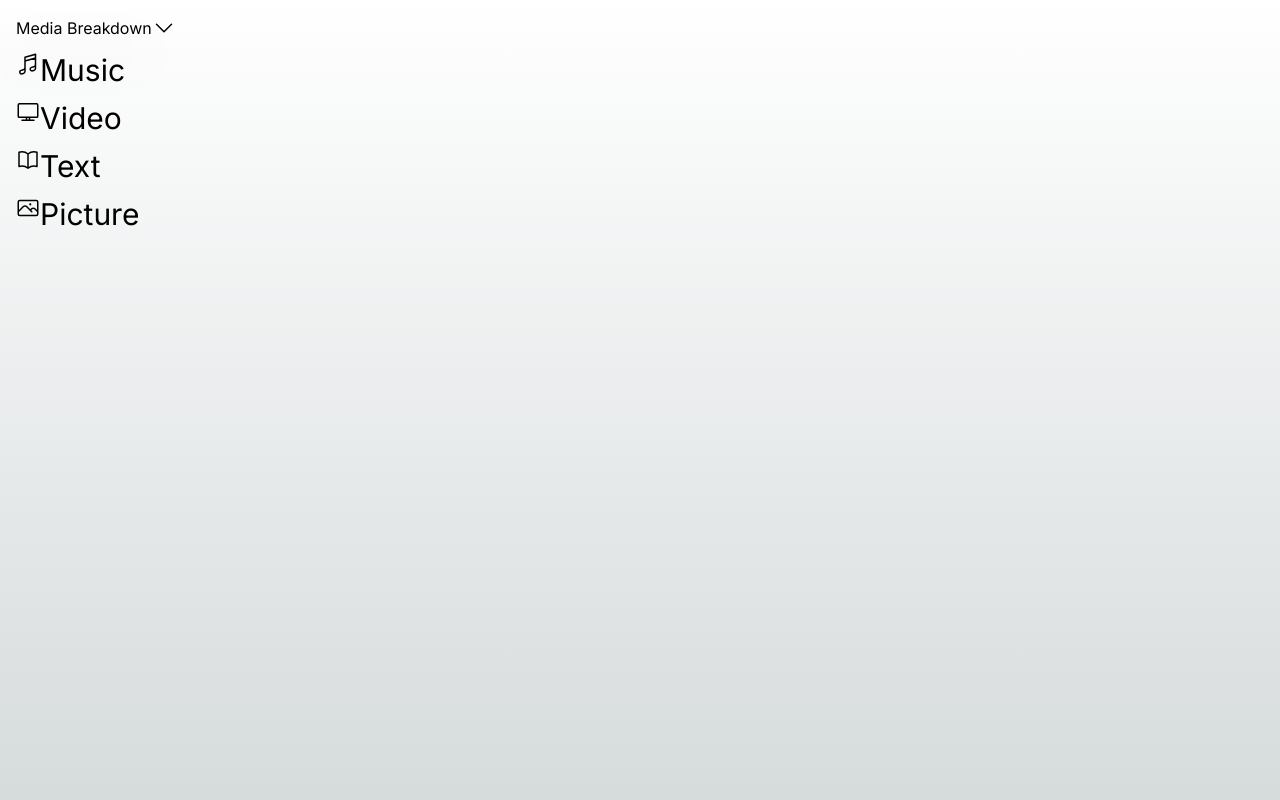
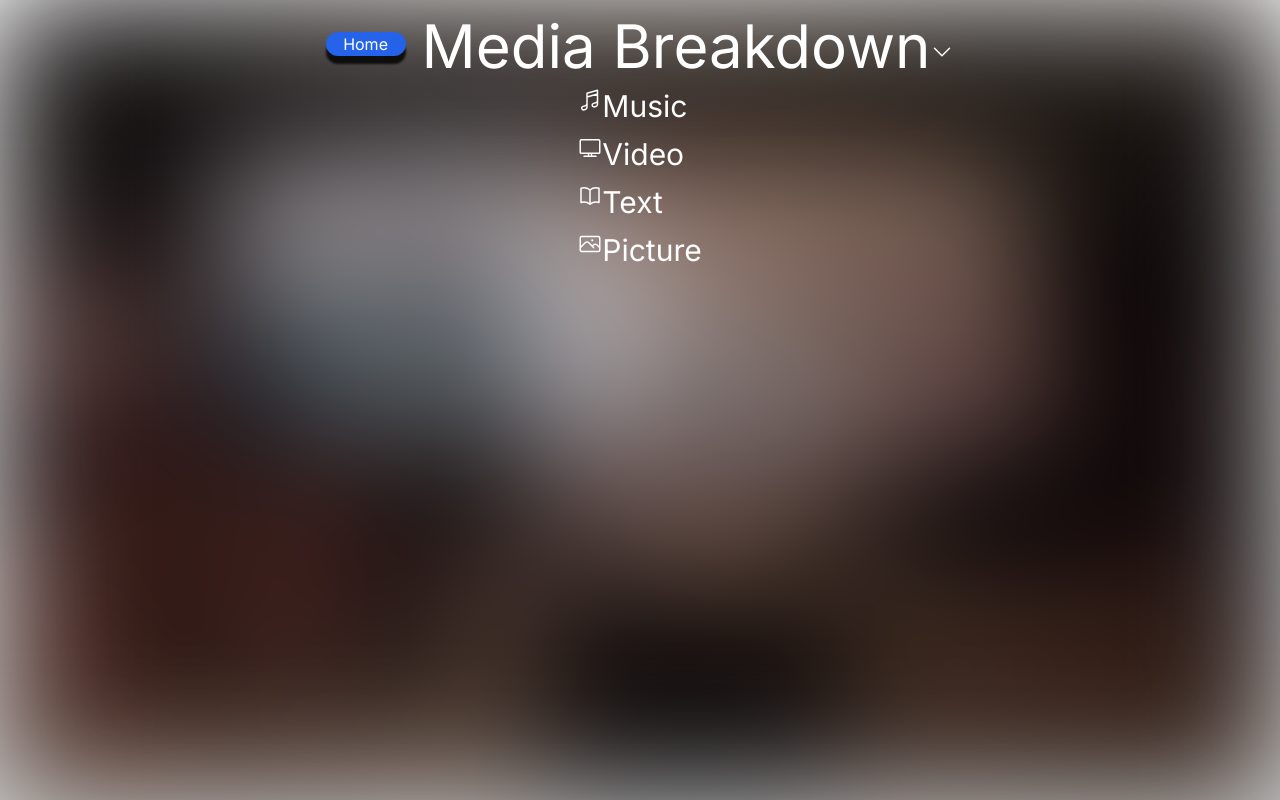
Before and after one commit to EvanBurriola/media-page, a Next.js app: page /media in a window 1280 px wide. Built offline with nearby package versions, Linux system fonts and the light colour scheme.

Commit message:
Media page back button + restyle

```diff
--- a/app/media/page.tsx
+++ b/app/media/page.tsx
@@ -1,6 +1,5 @@
 'use client'
-import Image from "next/image";
-import Button from "@/components/button";
+import Link from "next/link";
 import Tree from "@/components/tree";
 import React, { useState, useEffect } from "react"
 
@@ -73,17 +72,33 @@ export default function MediaTree() {
       setExpand(!expand);
     };
 
+    const [loaded, setLoaded] = useState(false);
+
+    useEffect(() =>{
+      if(loaded == true){
+          setLoaded(true);
+      } else{
+        setLoaded(true);
+      }
+    }, [loaded])
+
   const treeComponent = (expand : boolean) => {
       return (
-        <main className="flex min-h-screen flex-col items-left p-4">
-          <div className="mb-3 flex flex-row">
-            <h1 className="select-none drop-shadow-2xl text-black">Media Breakdown</h1>
-            <svg onClick={handleClick} xmlns="http://www.w3.org/2000/svg" fill="none" viewBox="0 0 24 24" strokeWidth={1.5} stroke="currentColor" className="w-6 h-6 cursor-pointer select-none">
-            <path strokeLinecap="round" strokeLinejoin="round" d={expand == true ? "m4.5 15.75 7.5-7.5 7.5 7.5" : "m19.5 8.25-7.5 7.5-7.5-7.5" } />
-            </svg>
+        <>
+          <div className="w-screen absolute -z-10 blur-3xl">
+            <img src="innerChamber.jpg" alt="Inner Chamber" className="object-fill w-screen h-screen absolute saturate-50"></img>
           </div>
-            <Tree treeData={treeData} expand={expand} />
-        </main>
+          <main className="flex min-h-screen flex-col items-center p-4">
+            <div className="mb-3 flex flex-row">
+              <Link href='/' className="mt-4 mr-4 w-20 h-6 text-center text-white hover:bg-blue-800 bg-blue-600 transition-colors duration-300 rounded-xl drop-shadow-[0_8.2px_1.2px_rgba(0,0,0,0.8)] select-none">Home</Link>
+              <h1 className="select-none drop-shadow-2xl text-white text-6xl">Media Breakdown</h1>
+              <svg onClick={handleClick} xmlns="http://www.w3.org/2000/svg" fill="none" viewBox="0 0 24 24" strokeWidth={1.5} stroke="currentColor" className="w-6 h-6 cursor-pointer select-none mt-6 text-white">
+              <path strokeLinecap="round" strokeLinejoin="round" d={expand == true ? "m4.5 15.75 7.5-7.5 7.5 7.5" : "m19.5 8.25-7.5 7.5-7.5-7.5" } />
+              </svg>
+            </div>
+              <Tree treeData={treeData} expand={expand} />
+          </main>
+        </>
       );
   }
 
--- a/app/page.tsx
+++ b/app/page.tsx
@@ -6,21 +6,22 @@ import NameBanner from "@/components/name_banner";
 export default function Home() {
   return (
     <>
-      <div className="flex justify-stretch w-screen absolute -z-10 blur-sm">
+      <div className="w-screen absolute -z-10 blur-sm">
         <img src="innerChamber.jpg" alt="Inner Chamber" className="object-fill w-screen h-screen absolute saturate-50"></img>
       </div>
 
       <div className="flex flex-row h-screen justify-between">
         <div className="flex flex-col h-fit w-2/4 pt-24">
+
           <NameBanner></NameBanner>
 
-          <h2 className="flex justify-center mx-12 mt-12 text-white text-4xl font-bold drop-shadow-[0_8.2px_1.2px_rgba(0,0,0,0.8)]">Why CSCE445?</h2>
+          <h2 className="flex justify-center mx-12 mt-12 text-white text-4xl font-bold drop-shadow-[0_8.2px_1.2px_rgba(0,0,0,0.8)] select-none">Why CSCE445?</h2>
           <div className="w-fit h-fit mx-12 mt-2 bg-white bg-opacity-40">
-            <p className="px-2 text-black text-2xl">I am in CSCE445 for my final semester at A&M! I took this course because it satisfied my credits
+            <p className="px-2 text-black text-2xl select-none">I am in CSCE445 for my final semester at A&M! I took this course because it satisfied my credits
             and seemed interesting. I am enjoying discussing the social implications of certain media technologies and am excited to see what we continue to study.</p>
           </div>
 
-          <Link href='/media' className="flex justify-center mx-12 mt-12 text-white hover:bg-blue-800 bg-blue-600 transition-colors duration-150 rounded-3xl drop-shadow-[0_8.2px_1.2px_rgba(0,0,0,0.8)]">Media Use Tree</Link>
+          <Link href='/media' className="flex justify-center mx-12 mt-12 text-white hover:bg-blue-800 bg-blue-600 transition-colors duration-300 rounded-3xl drop-shadow-[0_8.2px_1.2px_rgba(0,0,0,0.8)] select-none">Media Use Tree</Link>
 
         </div>
 
--- a/components/name_banner.tsx
+++ b/components/name_banner.tsx
@@ -13,12 +13,6 @@ const sixtyfour = localFont({
 
 export default function NameBanner() {
   const [loaded, setLoaded] = useState(false);
-
-  const handleLoad = () => {
-    setLoaded(true);
-  }
-
-  window.addEventListener('load', handleLoad);
 
   useEffect(() =>{
     if(loaded == true){
--- a/components/tree_node.tsx
+++ b/components/tree_node.tsx
@@ -35,7 +35,7 @@ export default function TreeNode({ node, expand }: NodeProps) {
       return (
         <>
           <div onClick={handleClick} className="mb-3">
-            <span className="cursor-pointer select-none text-2xl">{label}</span>
+            <span className="cursor-pointer select-none text-2xl text-white">{label}</span>
           </div>
           <ul className="pl-3 border-l border-black">
             {showChildren && <Tree treeData={children} expand={expand} />}
@@ -47,7 +47,7 @@ export default function TreeNode({ node, expand }: NodeProps) {
       return (
         <>
           <div onClick={handleClick} className="mb-3">
-            <span className="select-none text-xl">{label}</span>
+            <span className="select-none text-xl text-white">{label}</span>
           </div>
           <ul className="pl-3 border-l border-black">
             {showChildren && <Tree treeData={children} expand={expand} />}
@@ -58,10 +58,10 @@ export default function TreeNode({ node, expand }: NodeProps) {
     return (
       <>
         <div onClick={handleClick} className="mb-3 flex flex-row">
-          <svg xmlns="http://www.w3.org/2000/svg" fill="none" viewBox="0 0 24 24" strokeWidth={1.5} stroke="currentColor" className="w-6 h-6 cursor-pointer">
+          <svg xmlns="http://www.w3.org/2000/svg" fill="none" viewBox="0 0 24 24" strokeWidth={1.5} stroke="currentColor" className="w-6 h-6 cursor-pointer text-white">
             <path strokeLinecap="round" strokeLinejoin="round" d={svg} />
           </svg>
-          <span className="cursor-pointer select-none transition-all duration-300 ease-in text-black hover:font-bold text-3xl"> {label}</span>
+          <span className="cursor-pointer select-none transition-all duration-300 ease-in text-white hover:font-bold text-3xl"> {label}</span>
         </div>
         <ul className="pl-3 border-l border-black">
           {showChildren && <Tree treeData={children} expand={expand} />}
```
